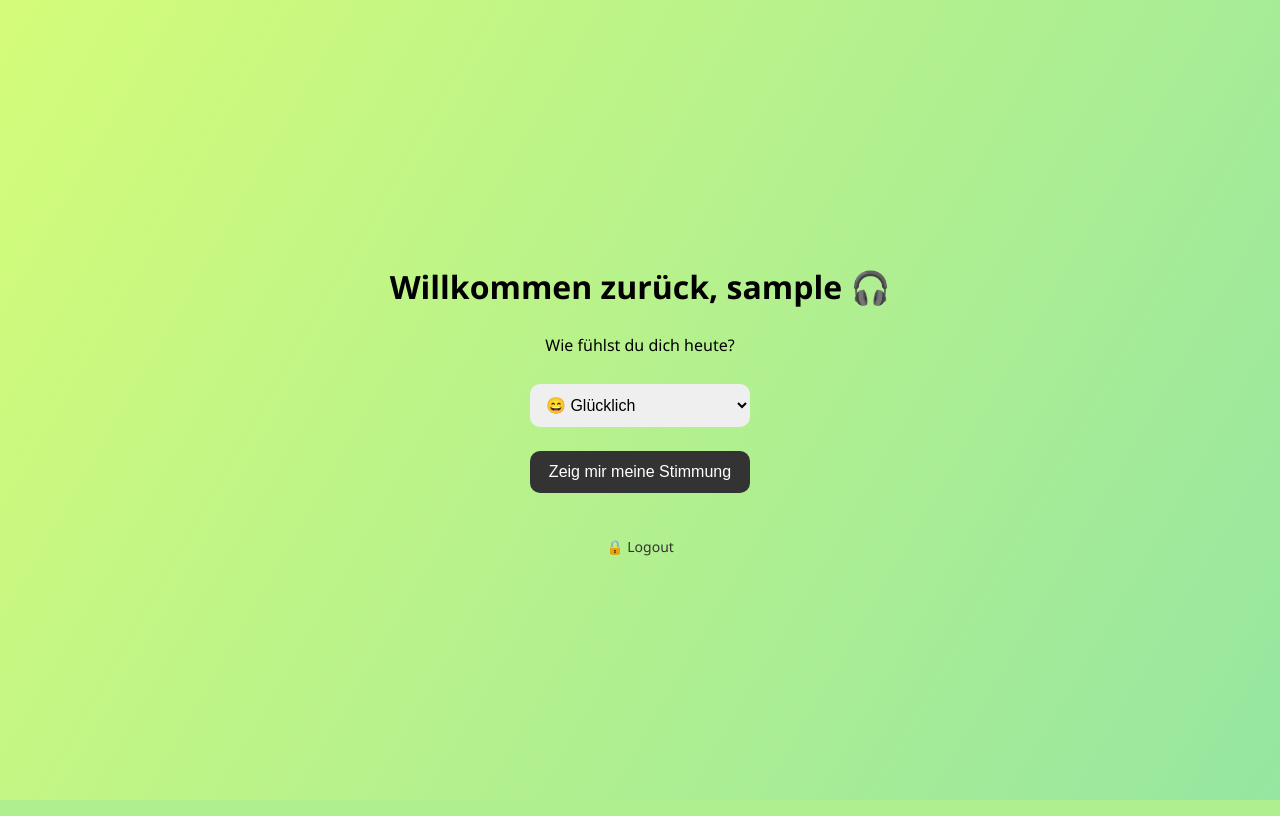
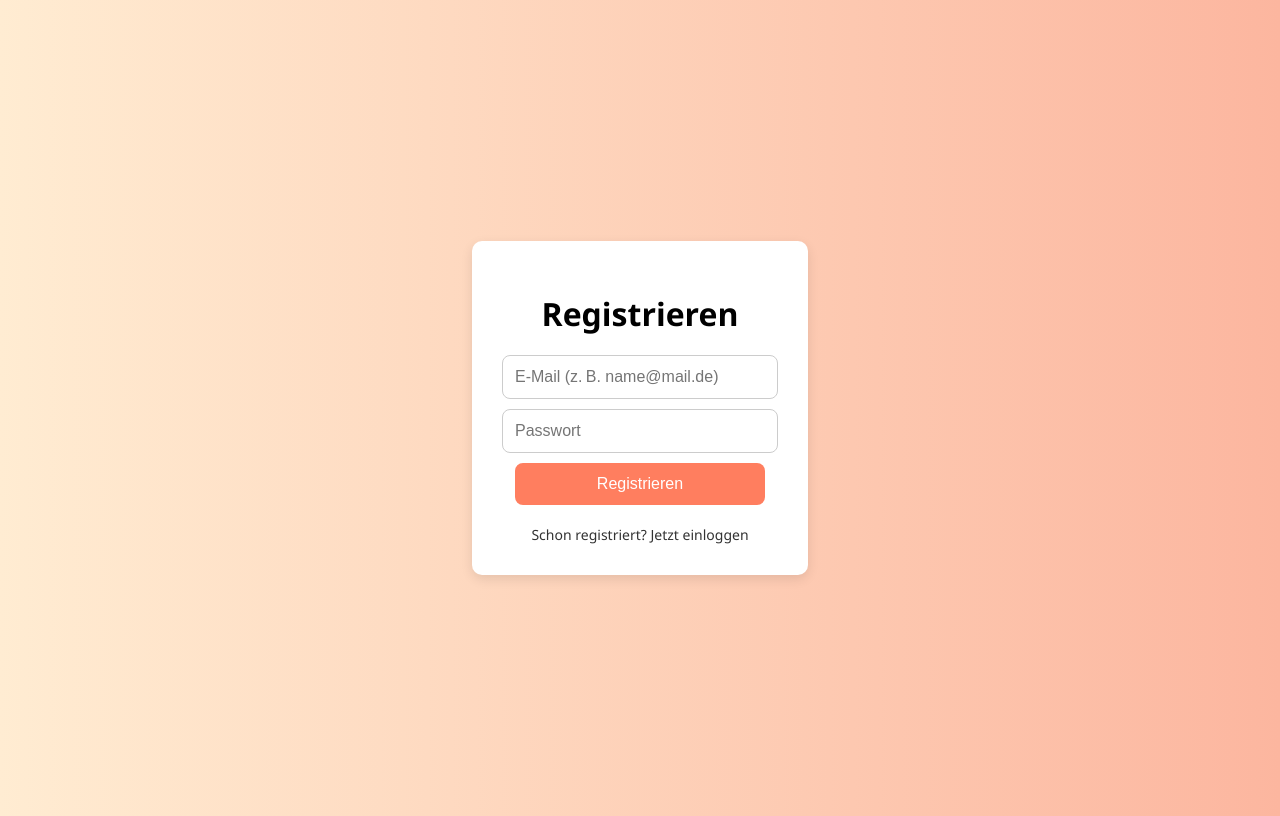
Before and after one commit to Loeschich/MoodMixer2.0, a Flask app: page /home in a window 1280 px wide. Run offline with Flask 3, Linux system fonts and the light colour scheme; the visitor is signed in with stand-in values (Sample User, id 1).

Commit message:
Update home.html

```diff
--- a/templates/home.html
+++ b/templates/home.html
@@ -3,67 +3,64 @@
 <head>
   <meta charset="UTF-8">
   <meta name="viewport" content="width=device-width, initial-scale=1">
-  <title>MoodMixer – Willkommen</title>
+  <title>Registrieren – MoodMixer</title>
   <style>
     body {
-      margin: 0;
-      padding: 0;
       font-family: 'Segoe UI', sans-serif;
-      background: linear-gradient(120deg, #d4fc79, #96e6a1);
+      background: linear-gradient(to right, #ffecd2, #fcb69f);
       display: flex;
-      flex-direction: column;
       align-items: center;
       justify-content: center;
       min-height: 100vh;
     }
+    .container {
+      background: white;
+      padding: 30px;
+      border-radius: 10px;
+      box-shadow: 0 4px 12px rgba(0,0,0,0.1);
+      text-align: center;
+    }
     h1 {
-      font-size: 32px;
-      margin-bottom: 10px;
+      margin-bottom: 20px;
     }
-    select, button {
+    input, button {
+      display: block;
+      margin: 10px auto;
       padding: 12px;
-      margin: 12px;
-      border-radius: 10px;
-      border: none;
       font-size: 16px;
-      min-width: 220px;
+      width: 250px;
+      border-radius: 8px;
+      border: 1px solid #ccc;
     }
     button {
-      background-color: #333;
-      color: #fff;
+      background: #ff7e5f;
+      color: white;
+      border: none;
       cursor: pointer;
-      transition: 0.3s;
     }
-    button:hover {
-      background-color: #555;
-    }
-    .links {
-      margin-top: 30px;
-    }
-    .links a {
+    a {
+      font-size: 14px;
+      display: inline-block;
+      margin-top: 10px;
       color: #333;
-      margin: 0 10px;
       text-decoration: none;
-      font-size: 14px;
     }
   </style>
 </head>
 <body>
-  <h1>Willkommen zurück, {{ email }} 🎧</h1>
-  <p>Wie fühlst du dich heute?</p>
-
-  <form method="POST" action="/mood">
-    <select name="mood">
-      <option value="happy">😄 Glücklich</option>
-      <option value="sad">😢 Traurig</option>
-      <option value="chill">😌 Entspannt</option>
-      <option value="motivated">🔥 Motiviert</option>
-    </select><br>
-    <button type="submit">Zeig mir meine Stimmung</button>
-  </form>
-
-  <div class="links">
-    <a href="/logout">🔒 Logout</a>
+  <div class="container">
+    <h1>Registrieren</h1>
+    {% with messages = get_flashed_messages() %}
+      {% if messages %}
+        <ul>{% for message in messages %}<li>{{ message }}</li>{% endfor %}</ul>
+      {% endif %}
+    {% endwith %}
+    <form method="POST" action="/register">
+      <input type="email" name="email" placeholder="E-Mail (z. B. name@mail.de)" required>
+      <input type="password" name="password" placeholder="Passwort" required>
+      <button type="submit">Registrieren</button>
+    </form>
+    <a href="/">Schon registriert? Jetzt einloggen</a>
   </div>
 </body>
 </html>
```
